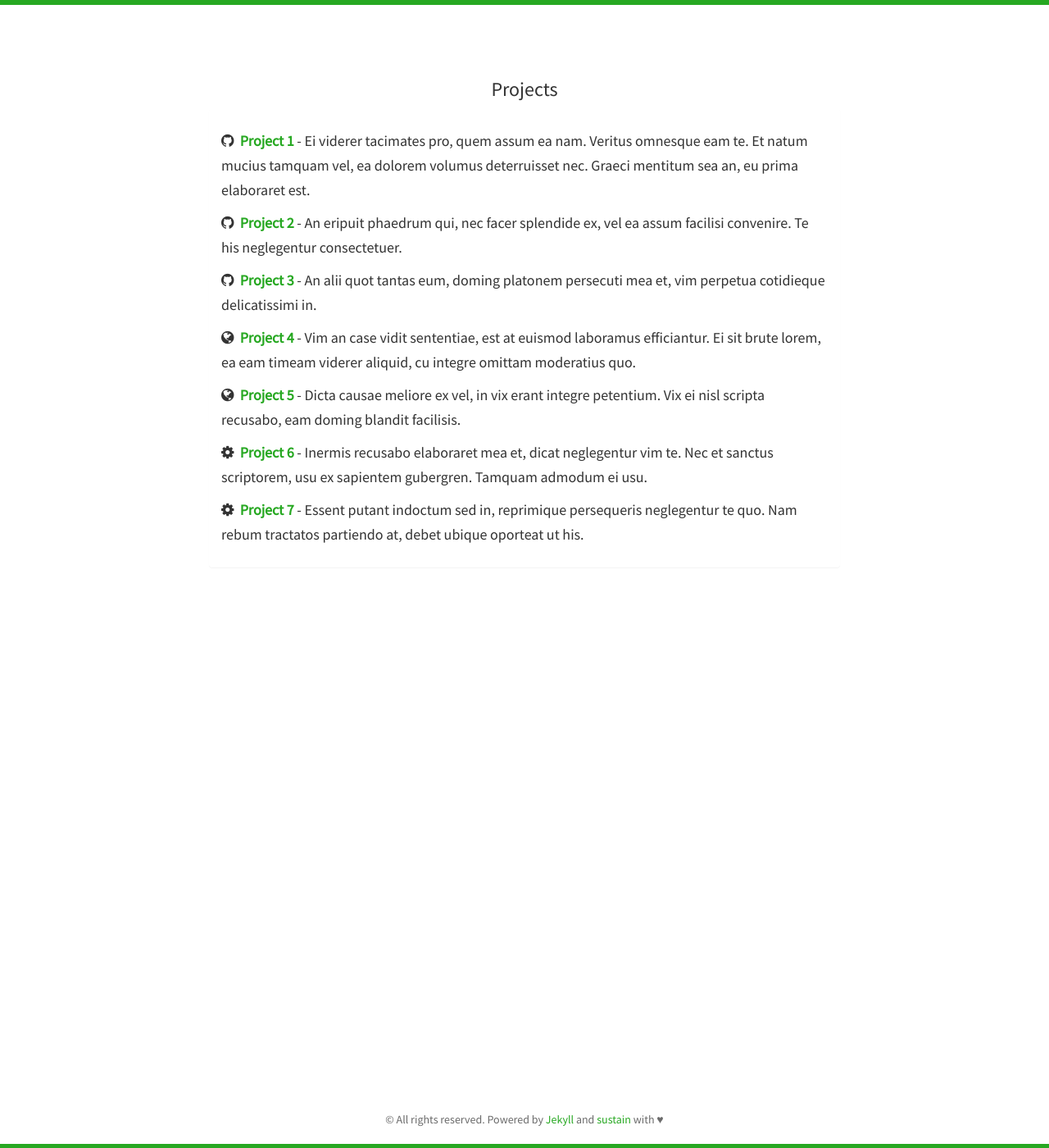
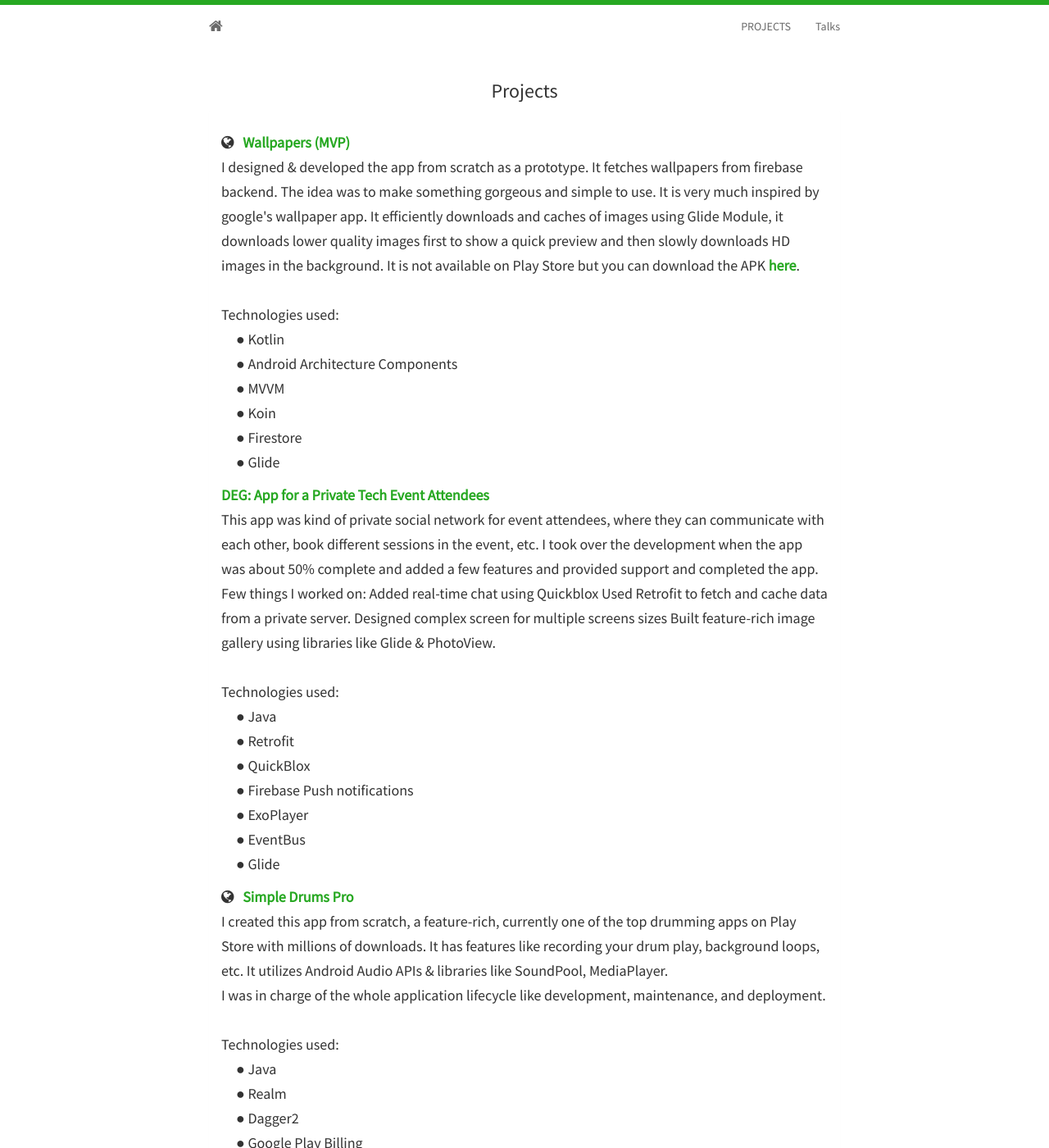
Before and after one commit to TheMaxCoder/TheMaxCoder.github.io, a Jekyll site: the page built from projects.html, in a window 1280 px wide and 1400 px high. Shown: the whole window at 82% size. Built offline with Jekyll 4.4.1, drawn with Linux system fonts in a browser that asks for light colours; nearby versions of some CDN libraries; some of the changed text lies outside the part shown.

```diff
--- a/_config.yml
+++ b/_config.yml
@@ -25,7 +25,7 @@ linkedin: TheMaxCoder
 stackoverflow: /users/5699956/max   #e.g: users/2735833/proton1h1
 #Comment out if you don't want disqus
 #disqus: username
-#google_analytics: UA-69391421-1
+google_analytics: UA-140882441-1
 
 
 # needed for travis-ci build
--- a/_includes/header.html
+++ b/_includes/header.html
@@ -1,17 +1,14 @@
 <nav class="navbar navbar-default">
   <div class="container">
     <div class="navbar-header">
-      <!--
       <a class="navbar-brand" href="{{ site.url }}"><i class="fa fa-home"></i></a>
-      -->
     </div>
     <div id="navbar">
-    <!--
       <ul class="nav navbar-nav navbar-right">
-        <li><a href="{{ site.baseurl }}blog.html">BLOG</a></li>
+          <!--        <li><a href="{{ site.baseurl }}blog.html">BLOG</a></li>-->
         <li><a href="{{ site.baseurl }}projects.html">PROJECTS</a></li>
-        <li><a href="http://jekyller.github.io/vitae">RESUME</a></li>
-        -->
+          <li><a href="{{ site.baseurl }}talks.html">Talks</a></li>
+          <!--        <li><a href="http://jekyller.github.io/vitae">RESUME</a></li>-->
       </ul>
     </div>
   </div>
--- a/_includes/projects.html
+++ b/_includes/projects.html
@@ -3,39 +3,97 @@
   <h3>Projects</h3>
   <div class="panel panel-default">
     <div class="panel-body">
+
 		<h5>
-			<i class="fa fa-github"></i>&nbsp;&nbsp;<strong><a href="#">Project 1</a></strong>
-			- Ei viderer tacimates pro, quem assum ea nam. Veritus omnesque eam te. Et natum mucius tamquam vel,
-			ea dolorem volumus deterruisset nec. Graeci mentitum sea an, eu prima elaboraret est.
+            <i class="fa fa-globe"></i>&nbsp;&nbsp;
+            <strong><a href="https://drive.google.com/file/d/1O9GuGRg9Y3riB_6E9o5Fv52InXp6q0yR/view"
+                       target="_blank">Wallpapers (MVP)</a></strong><br/>
+            I designed & developed the app from scratch as a prototype. It fetches wallpapers from firebase backend. The
+            idea was to
+            make something gorgeous and simple to use. It is very much inspired by google's wallpaper app. It
+            efficiently downloads and caches of images using Glide Module, it downloads lower quality images first to
+            show a quick preview and then slowly downloads HD images in the background.
+
+            It is not available on Play Store but you can download the APK <strong>
+            <a href="https://drive.google.com/file/d/1O9GuGRg9Y3riB_6E9o5Fv52InXp6q0yR/view"
+               target="_blank">here</a></strong>.
+            <br/><br/>
+
+            Technologies used:<br/>
+            &emsp;&#9679; Kotlin<br/>
+            &emsp;&#9679; Android Architecture Components<br/>
+            &emsp;&#9679; MVVM<br/>
+            &emsp;&#9679; Koin<br/>
+            &emsp;&#9679; Firestore<br/>
+            &emsp;&#9679; Glide<br/>
 		</h5>
+
 		<h5>
-			<i class="fa fa-github"></i>&nbsp;&nbsp;<strong><a href="#">Project 2</a></strong>
-			- An eripuit phaedrum qui, nec facer splendide ex, vel ea assum facilisi convenire.
-			Te his neglegentur consectetuer.
+            <!--			<i class="fa fa-globe"></i>&nbsp;&nbsp;-->
+            <strong><a href="#">DEG: App for a Private Tech Event Attendees</a></strong><br/>
+            This app was kind of private social network for event attendees, where they can communicate with each other,
+            book different sessions in the event, etc.
+            I took over the development when the app was about 50% complete and added a few features and provided
+            support and completed the app.
+            Few things I worked on:
+            Added real-time chat using Quickblox
+            Used Retrofit to fetch and cache data from a private server.
+            Designed complex screen for multiple screens sizes
+            Built feature-rich image gallery using libraries like Glide & PhotoView.
+            <br/><br/>
+
+            Technologies used:<br/>
+            &emsp;&#9679; Java<br/>
+            &emsp;&#9679; Retrofit<br/>
+            &emsp;&#9679; QuickBlox<br/>
+            &emsp;&#9679; Firebase Push notifications<br/>
+            &emsp;&#9679; ExoPlayer<br/>
+            &emsp;&#9679; EventBus<br/>
+            &emsp;&#9679; Glide<br/>
 		</h5>
-    	<h5>
-			<i class="fa fa-github"></i>&nbsp;&nbsp;<strong><a href="#">Project 3</a></strong>
-			- An alii quot tantas eum, doming platonem persecuti mea et, vim perpetua cotidieque delicatissimi in.
+
+		<h5>
+            <i class="fa fa-globe"></i>&nbsp;&nbsp;
+            <strong><a href="https://play.google.com/store/apps/details?id=com.tpvapps.simpledrumspro"
+                       target="_blank">Simple Drums Pro</a></strong><br/>
+            I created this app from scratch, a feature-rich, currently one of the top drumming apps on Play Store with
+            millions of downloads. It has features like recording your drum play, background loops, etc.
+            It utilizes Android Audio APIs & libraries like SoundPool, MediaPlayer. <br/>
+            I was in charge of the whole application lifecycle like development, maintenance, and deployment.<br/><br/>
+
+            Technologies used:<br/>
+            &emsp;&#9679; Java<br/>
+            &emsp;&#9679; Realm<br/>
+            &emsp;&#9679; Dagger2<br/>
+            &emsp;&#9679; Google Play Billing<br/>
+            &emsp;&#9679; Android Audio APIs<br/>
 		</h5>
-		<h5>
-			<i class="fa fa-globe"></i>&nbsp;&nbsp;<strong><a href="#">Project 4</a></strong>
-			- Vim an case vidit sententiae, est at euismod laboramus efficiantur. Ei sit brute lorem,
-			ea eam timeam viderer aliquid, cu integre omittam moderatius quo.
+
+        <h5>
+            <i class="fa fa-globe"></i>&nbsp;&nbsp;
+            <strong><a href="https://play.google.com/store/apps/details?id=net.p4p.sevenmin.free"
+                       target="_blank">7 Minute Workout</a></strong><br/>
+            My role was to provide bug fixes, support, maintenance and development of new features
+            and in-app purchases. <br/><br/>
+
+            Technologies I used:<br/>
+            &emsp;&#9679; Java<br/>
+            &emsp;&#9679; Firebase<br/>
+            &emsp;&#9679; Retrofit<br/>
+            &emsp;&#9679; RxJava2<br/>
+            &emsp;&#9679; Google Play Billing<br/>
 		</h5>
-		<h5>
-			<i class="fa fa-globe"></i>&nbsp;&nbsp;<strong><a href="#">Project 5</a></strong>
-			- Dicta causae meliore ex vel, in vix erant integre petentium. Vix ei nisl scripta recusabo,
-			eam doming blandit facilisis.
-		</h5>
-		<h5>
-			<i class="fa fa-cog"></i>&nbsp;&nbsp;<strong><a href="#">Project 6</a></strong>
-			- Inermis recusabo elaboraret mea et, dicat neglegentur vim te. Nec et sanctus scriptorem,
-			usu ex sapientem gubergren. Tamquam admodum ei usu.
-		</h5>
-		<h5>
-			<i class="fa fa-cog"></i>&nbsp;&nbsp;<strong><a href="#">Project 7</a></strong>
-			- Essent putant indoctum sed in, reprimique persequeris neglegentur te quo. Nam rebum
-			tractatos partiendo at, debet ubique oporteat ut his.
+
+        <h5>
+            <i class="fa fa-globe"></i>&nbsp;&nbsp;
+            <strong><a href="https://play.google.com/store/apps/details?id=com.abdaar"
+                       target="_blank">Abdaar - Food, Groceries & Medicine Delivery</a></strong><br/>
+            My role was to provide bug fixes, support, maintenance and development of new features.<br/><br/>
+
+            Technologies I used:<br/>
+            &emsp;&#9679; Java<br/>
+            &emsp;&#9679; Firebase Push notifications<br/>
+            &emsp;&#9679; Google Maps<br/>
 		</h5>
 
 
--- a/index.html
+++ b/index.html
@@ -10,8 +10,10 @@ layout: home
 	  <h3>I'm <strong>{{ site.author }}</strong>, a Freelance Android Developer with more than 3 years of experience.</h3>
 	  <h3>I have developed/maintained apps with 100k+ active users.</h3>
 	  <h3>Currently ranked in top 1% on <a href="https://stackoverflow.com/users/story/5699956">StackOverflow</a> in Android tag with over 7.5k+ reputation.</h3>
-	  <h3>A Kotlin enthusiast and passionate about sharing knowledge and networking. Sometimes I give talks.</h3>
-	  <h3>Open to remote positions & contracts.</h3>
+        <h3>A Kotlin enthusiast and passionate about sharing knowledge and networking. Sometimes I give <a
+                href="{{site.baseurl}}talks.html"> talks.</a></h3>
+        <h3>Have a look at some of my <a href="{{ site.baseurl }}projects.html"> projects</a>.</h3>
+        <h3><strong>Open to remote positions & contracts.</strong></h3>
 	  <h3>Contact me at <a href="http://twitter.com/{{ site.twitter }}">@{{ site.twitter }}</a> or by <a href="mailto:{{ site.email }}">email</a>.</h3>
 	  {% include social.html %}
 	</div>
```
Also changed, not shown: _layouts/presentation.html (added, +46 -0 lines), talks.html (added, +62 -0 lines), README.md.
